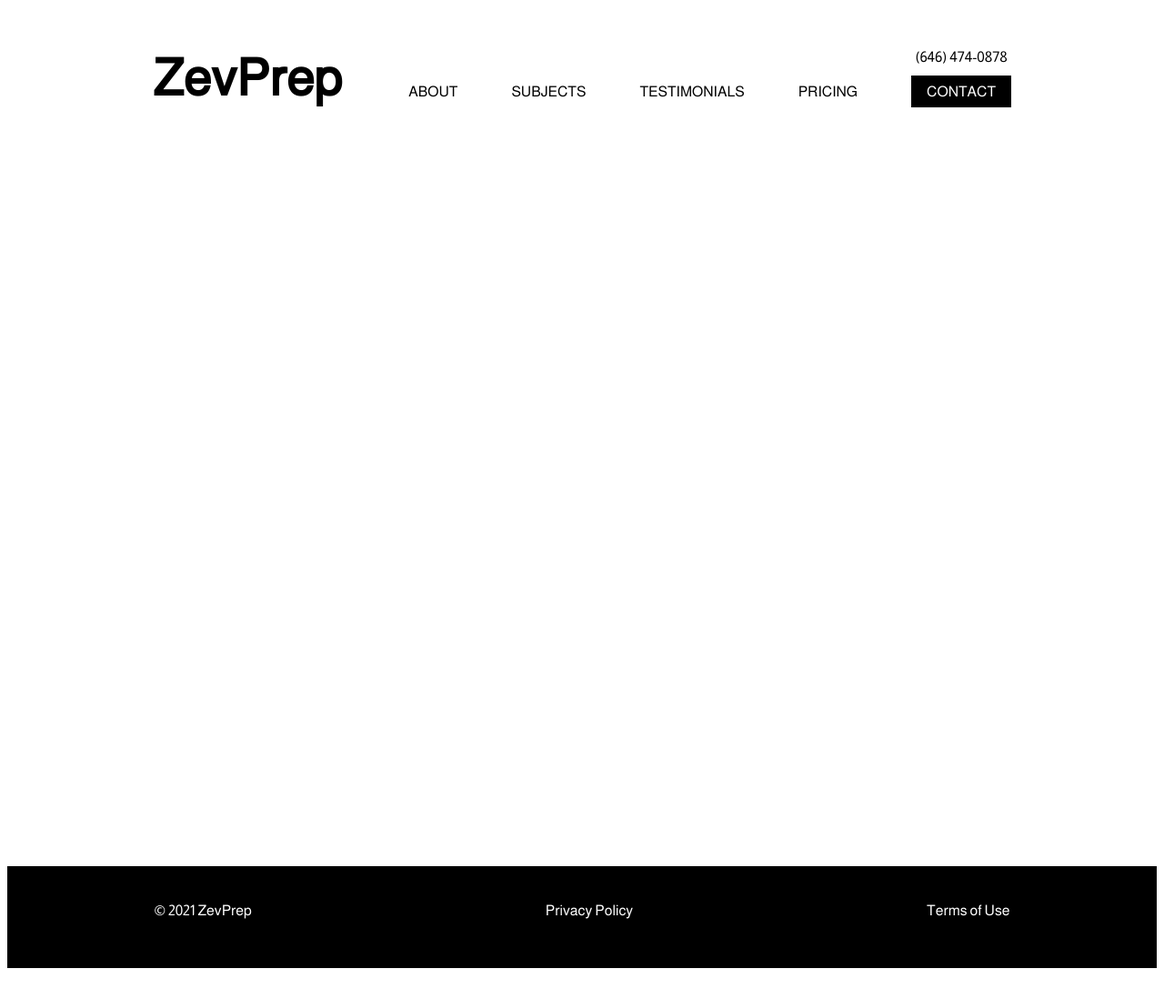
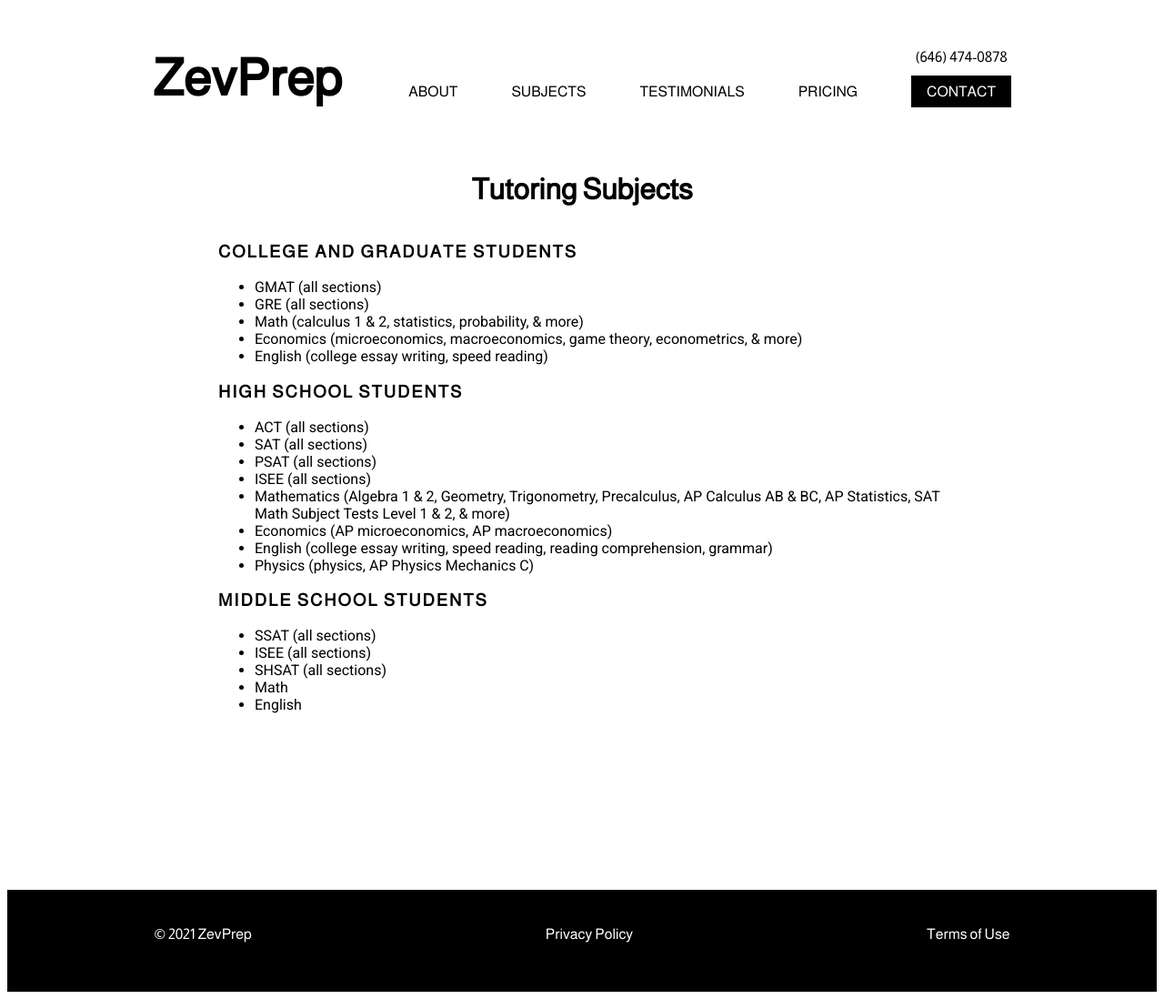
Before and after one commit to aaronzomback/zevprep, a Jekyll site: the page built from subjects.html, in a window 1280 px wide. Shown: the whole page at 91% size. Built offline with Jekyll 4.4.1, drawn with Linux system fonts in a browser that asks for light colours; before the commit the page ends 1072 px from its top, so only the background shows below that.

```diff
--- a/_layouts/default.html
+++ b/_layouts/default.html
@@ -14,6 +14,10 @@
   <div id="page-container">
   <div id="content-wrap">
 
+    <main>
+      {{content}}
+    </main>
+
     {% include footer.html %}
 </div>
 </div>
--- a/_sass/_header.scss
+++ b/_sass/_header.scss
@@ -43,7 +43,6 @@
     padding: 8px 16px;
     text-align: center;
     display: inline-block;
-    transition: 0.6s;
 
     a {
       margin-right: 0;
--- /dev/null
+++ b/_sass/_subjects.scss
@@ -0,0 +1,25 @@
+section.subjects {
+
+  h1 {
+    font-size: 32px;
+    display: flex;
+    justify-content: center;
+    margin-bottom: 40px;
+  }
+
+  h3 {
+    text-transform: uppercase;
+    letter-spacing: 2px;
+  }
+
+  width: 800px;
+  margin-left: auto;
+  margin-right: auto;
+  font-family: "Almarai";
+
+  li {
+    font-family: "Roboto";
+  }
+
+  margin-bottom: 80px;
+}
--- a/assets/css/app.scss
+++ b/assets/css/app.scss
@@ -7,6 +7,7 @@
 
 
 @import "header";
+@import "subjects";
 @import "footer";
 
 
@@ -17,3 +18,25 @@
     color: black;
   }
 }
+
+form {
+  font-family: "Almarai";
+
+  label {
+    margin-bottom: 16px;
+  }
+
+  input {
+    display: block;
+    min-width: 300px;
+    padding: 6px;
+    margin-bottom: 16px;
+  }
+
+  button[type=submit] {
+    background-color: black;
+    color: white;
+    padding: 8px;
+    min-width: 300px;
+  }
+}
--- a/subjects.html
+++ b/subjects.html
@@ -3,3 +3,43 @@
 title: Subjects
 permalink: /subjects/
 ---
+
+
+<section class="subjects">
+  <h1>Tutoring Subjects</h1>
+<div class="college">
+<h3>College and Graduate Students</h3>
+<ul>
+  <li>GMAT (all sections)</li>
+  <li>GRE (all sections)</li>
+  <li>Math (calculus 1 & 2, statistics, probability, & more)</li>
+  <li>Economics (microeconomics, macroeconomics, game theory, econometrics, & more)</li>
+  <li>English (college essay writing,  speed reading)</li>
+</ul>
+</div>
+
+<div class="high-school">
+  <h3>High School Students</h3>
+<ul>
+  <li>ACT (all sections)</li>
+  <li>SAT (all sections)</li>
+  <li>PSAT (all sections)</li>
+  <li>ISEE (all sections)</li>
+  <li>Mathematics (Algebra 1 & 2, Geometry, Trigonometry, Precalculus, AP Calculus AB & BC, AP Statistics, SAT Math Subject Tests Level 1 & 2, & more) </li>
+  <li>Economics (AP microeconomics, AP macroeconomics)</li>
+  <li>English (college essay writing, speed reading, reading comprehension, grammar)</li>
+  <li>Physics (physics, AP Physics Mechanics C)</li>
+</ul>
+</div>
+
+<div class="middle-school">
+  <h3>Middle School Students</h3>
+  <ul>
+    <li>SSAT (all sections)</li>
+    <li>ISEE (all sections)</li>
+    <li>SHSAT (all sections)</li>
+    <li>Math</li>
+    <li>English</li>
+  </ul>
+</div>
+</section>
```
Also changed, not shown: contact.html (+16 -0 lines).
